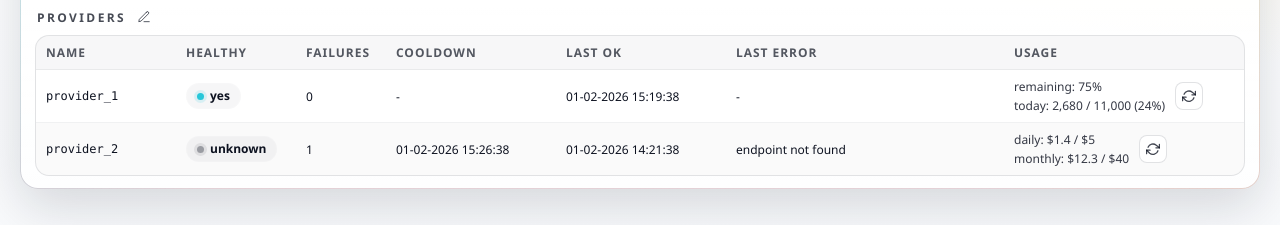
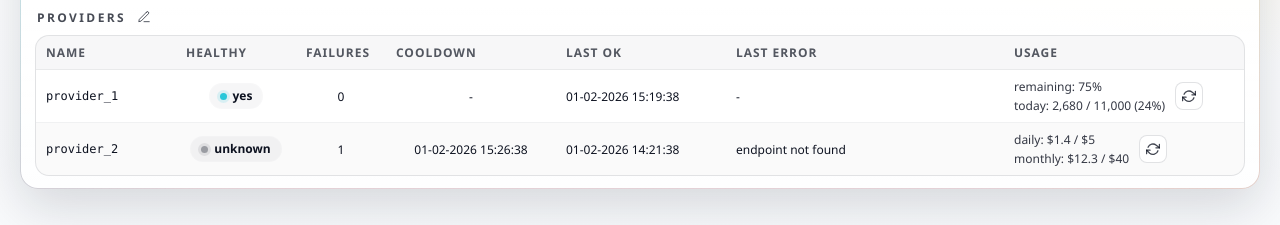
Before and after one commit to yiyousiow000814/API-Router, a React (Vite) app: page / in a window 1280 px wide. Shown: the part 341-566 px from the top of the page. Built offline with nearby package versions, Linux system fonts and the light colour scheme.

Commit message:
fix: center health columns

```diff
--- a/src/ui/App.css
+++ b/src/ui/App.css
@@ -733,6 +733,10 @@
   word-break: break-word;
 }
 
+.aoCellCenter {
+  text-align: center;
+}
+
 .aoTable {
   width: 100%;
   border-collapse: separate;
--- a/src/ui/components/ProvidersTable.tsx
+++ b/src/ui/components/ProvidersTable.tsx
@@ -16,9 +16,15 @@ export function ProvidersTable({ providers, status, refreshingProviders, onRefre
       <thead>
         <tr>
           <th style={{ width: 140 }}>Name</th>
-          <th style={{ width: 120 }}>Healthy</th>
-          <th style={{ width: 90 }}>Failures</th>
-          <th style={{ width: 170 }}>Cooldown</th>
+          <th className="aoCellCenter" style={{ width: 120 }}>
+            Healthy
+          </th>
+          <th className="aoCellCenter" style={{ width: 90 }}>
+            Failures
+          </th>
+          <th className="aoCellCenter" style={{ width: 170 }}>
+            Cooldown
+          </th>
           <th style={{ width: 170 }}>Last OK</th>
           <th>Last Error</th>
           <th style={{ width: 240 }}>Usage</th>
@@ -144,14 +150,14 @@ export function ProvidersTable({ providers, status, refreshingProviders, onRefre
           return (
             <tr key={p}>
               <td style={{ fontFamily: mono }}>{p}</td>
-              <td>
+              <td className="aoCellCenter">
                 <span className={`aoPill ${isActive ? 'aoPulse' : ''}`.trim()}>
                   <span className={dotClass} />
                   <span className="aoPillText">{healthLabel}</span>
                 </span>
               </td>
-              <td>{h.consecutive_failures}</td>
-              <td>{cooldownActive ? fmtWhen(h.cooldown_until_unix_ms) : '-'}</td>
+              <td className="aoCellCenter">{h.consecutive_failures}</td>
+              <td className="aoCellCenter">{cooldownActive ? fmtWhen(h.cooldown_until_unix_ms) : '-'}</td>
               <td>{fmtWhen(h.last_ok_at_unix_ms)}</td>
               <td className="aoCellWrap">{h.last_error ? h.last_error : '-'}</td>
               <td className="aoUsageCell">
```
